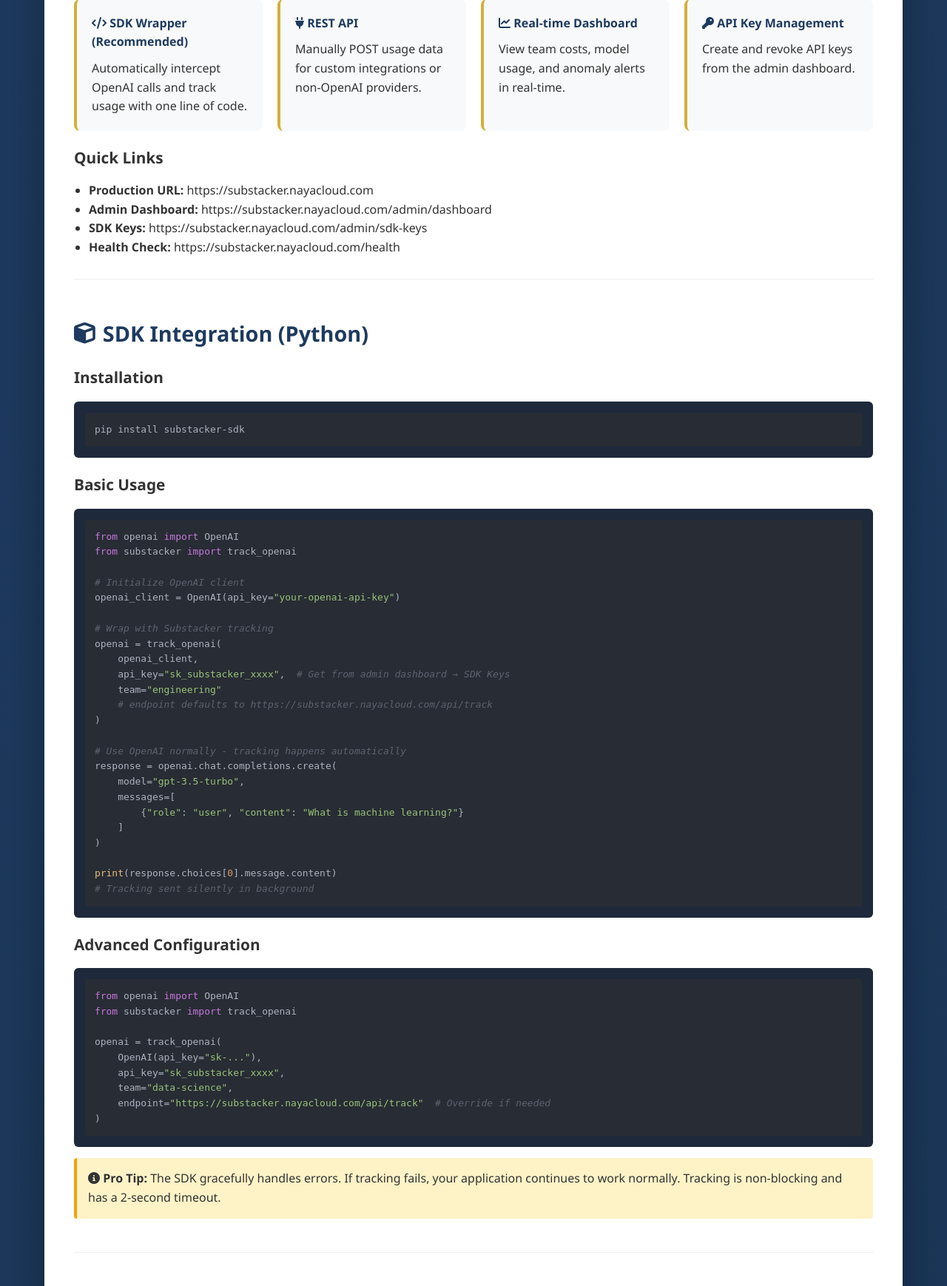
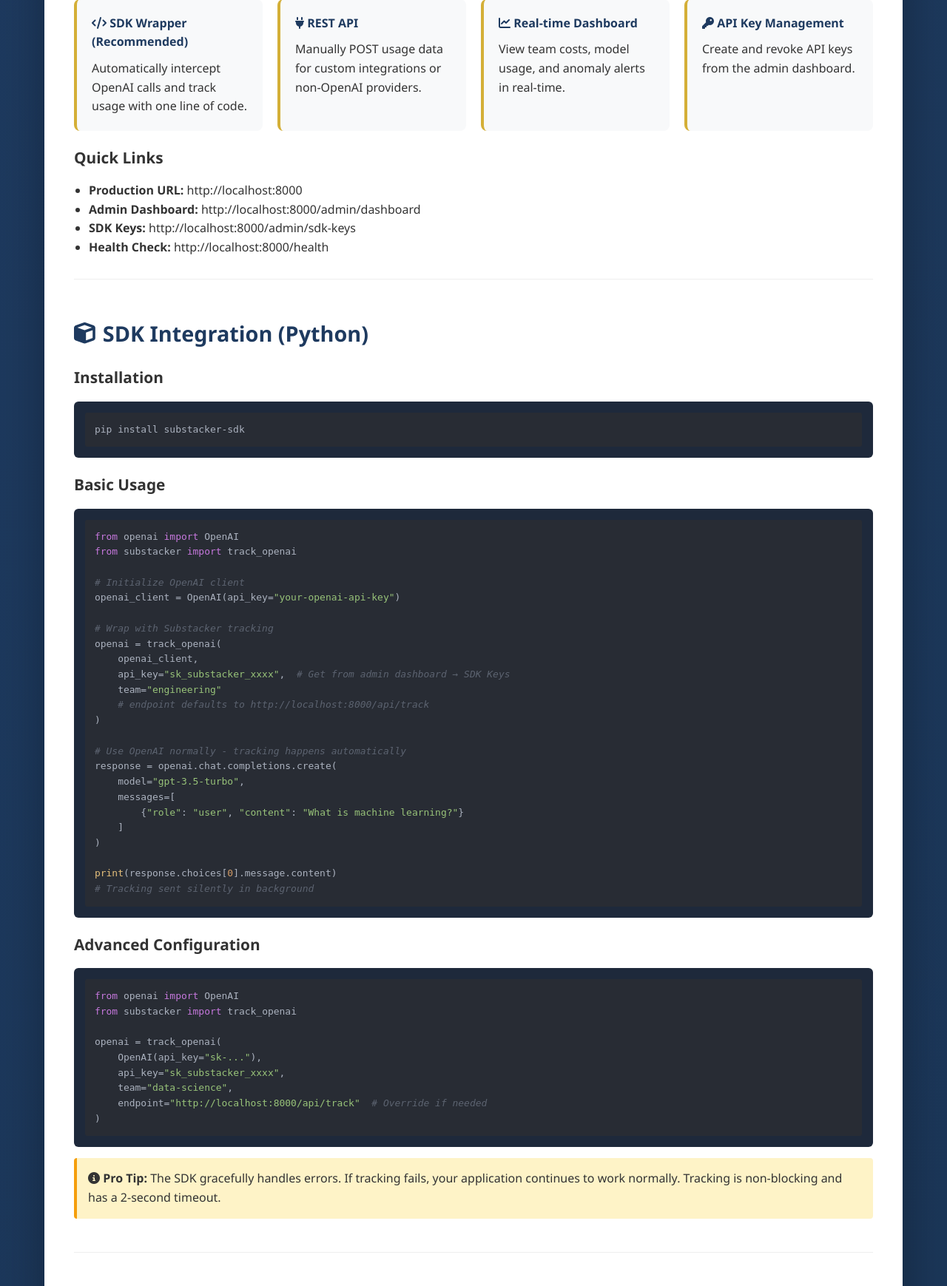
Before and after one commit to Vmnebula/substacker, a Python web app: template templates/dev_docs.html in a window 1280 px wide. Shown: the part 335-2074 px from the top of the page at 74% size. Run offline with Jinja, Linux system fonts and the light colour scheme; the template is opened without the code that fills it, so the values that code supplies are empty; some libraries are stand-ins or nearby versions.

Commit message:
chore(sanitize): sanitize all residual domain and internal email references to generic/vmnebula

```diff
--- a/static/js/export.js
+++ b/static/js/export.js
@@ -201,7 +201,7 @@ class DataExporter {
         </table>
 
         <div class="footer">
-            <p>Generated by Substacker | <a href="https://substacker.nayacloud.com">substacker.nayacloud.com</a></p>
+            <p>Generated by Substacker | <a href="http://localhost:8000">localhost:8000</a></p>
         </div>
     </div>
 </body>
--- a/substacker_sdk/setup.py
+++ b/substacker_sdk/setup.py
@@ -7,11 +7,11 @@ setup(
     name="substacker-sdk",
     version="0.1.0",
     author="Substacker",
-    author_email="support@substacker.nayacloud.com",
+    author_email="support@vmnebula.com",
     description="Real-time AI cost tracking for OpenAI",
     long_description=long_description,
     long_description_content_type="text/markdown",
-    url="https://github.com/substacker/sdk",
+    url="https://github.com/Vmnebula/substacker",
     packages=find_packages(),
     classifiers=[
         "Development Status :: 3 - Alpha",
--- a/substacker_sdk/tracker.py
+++ b/substacker_sdk/tracker.py
@@ -12,7 +12,7 @@ import tiktoken
 class SubstackerTracker:
     """Wrapper for OpenAI client that tracks usage"""
 
-    def __init__(self, openai_client, api_key: str, team: str, endpoint: str = "https://substacker.nayacloud.com/api/track"):
+    def __init__(self, openai_client, api_key: str, team: str, endpoint: str = "http://localhost:8000/api/track"):
         """
         Initialize tracker
 
@@ -137,7 +137,7 @@ class ChatProxy:
         return getattr(self._original, name)
 
 
-def track_openai(openai_client, api_key: str, team: str, endpoint: str = "https://substacker.nayacloud.com/api/track"):
+def track_openai(openai_client, api_key: str, team: str, endpoint: str = "http://localhost:8000/api/track"):
     """
     Wrap OpenAI client to track API usage in real-time
 
--- a/templates/analyzer.html
+++ b/templates/analyzer.html
@@ -270,7 +270,7 @@ response = openai.chat.completions.create(
                                         </a>
                                     </li>
                                     <li style="padding: 8px 0;">
-                                        <a href="mailto:support@substacker.nayacloud.com" style="color: #3b82f6; text-decoration: none;">
+                                        <a href="mailto:support@vmnebula.com" style="color: #3b82f6; text-decoration: none;">
                                             <i class="fas fa-envelope"></i> Contact Support
                                         </a>
                                     </li>
--- a/templates/csv-guide.html
+++ b/templates/csv-guide.html
@@ -699,7 +699,7 @@ gemini-pro,75,150,bob@datascience.example.com</div>
         </div>
 
         <div class="footer">
-            <p>Questions? <a href="mailto:support@substacker.nayacloud.com" class="back-link">Contact Support</a></p>
+            <p>Questions? <a href="mailto:support@vmnebula.com" class="back-link">Contact Support</a></p>
             <p style="font-size: 0.9em; color: #999;">Max file: 10MB | Max rows: 100,000 | Supported formats: CSV, JSON</p>
         </div>
     </div>
--- a/templates/dev_docs.html
+++ b/templates/dev_docs.html
@@ -237,10 +237,10 @@
 
                 <h3>Quick Links</h3>
                 <ul style="margin-left: 20px;">
-                    <li><strong>Production URL:</strong> https://substacker.nayacloud.com</li>
-                    <li><strong>Admin Dashboard:</strong> https://substacker.nayacloud.com/admin/dashboard</li>
-                    <li><strong>SDK Keys:</strong> https://substacker.nayacloud.com/admin/sdk-keys</li>
-                    <li><strong>Health Check:</strong> https://substacker.nayacloud.com/health</li>
+                    <li><strong>Production URL:</strong> http://localhost:8000</li>
+                    <li><strong>Admin Dashboard:</strong> http://localhost:8000/admin/dashboard</li>
+                    <li><strong>SDK Keys:</strong> http://localhost:8000/admin/sdk-keys</li>
+                    <li><strong>Health Check:</strong> http://localhost:8000/health</li>
                 </ul>
             </div>
 
@@ -263,7 +263,7 @@ openai = track_openai(
     openai_client,
     api_key="sk_substacker_xxxx",  # Get from admin dashboard → SDK Keys
     team="engineering"
-    # endpoint defaults to https://substacker.nayacloud.com/api/track
+    # endpoint defaults to http://localhost:8000/api/track
 )
 
 # Use OpenAI normally - tracking happens automatically
@@ -285,7 +285,7 @@ openai = track_openai(
     OpenAI(api_key="sk-..."),
     api_key="sk_substacker_xxxx",
     team="data-science",
-    endpoint="https://substacker.nayacloud.com/api/track"  # Override if needed
+    endpoint="http://localhost:8000/api/track"  # Override if needed
 )</code></pre>
 
                 <div class="note">
@@ -299,7 +299,7 @@ openai = track_openai(
 
                 <h3>Authentication</h3>
                 <p>All API requests require the <code>X-API-Key</code> header:</p>
-                <pre><code class="language-bash">curl https://substacker.nayacloud.com/api/track \
+                <pre><code class="language-bash">curl http://localhost:8000/api/track \
   -H "X-API-Key: sk_substacker_xxxx" \
   -H "Content-Type: application/json" \
   -d '{...}'</code></pre>
@@ -358,7 +358,7 @@ openai = track_openai(
                 </table>
 
                 <h4>Example Request</h4>
-                <pre><code class="language-bash">curl -X POST https://substacker.nayacloud.com/api/track \
+                <pre><code class="language-bash">curl -X POST http://localhost:8000/api/track \
   -H "X-API-Key: sk_substacker_abc123..." \
   -H "Content-Type: application/json" \
   -d '{
@@ -394,7 +394,7 @@ openai = track_openai(
                 <p>Fetch real-time team cost breakdown and recent usage.</p>
 
                 <h4>Example Request</h4>
-                <pre><code class="language-bash">curl -X GET https://substacker.nayacloud.com/api/dashboard/realtime \
+                <pre><code class="language-bash">curl -X GET http://localhost:8000/api/dashboard/realtime \
   -H "X-API-Key: sk_substacker_abc123..."</code></pre>
 
                 <h4>Example Response</h4>
@@ -433,7 +433,7 @@ openai = track_openai(
                 </div>
 
                 <h4>Request</h4>
-                <pre><code class="language-bash">curl -X POST https://substacker.nayacloud.com/api/generate-key \
+                <pre><code class="language-bash">curl -X POST http://localhost:8000/api/generate-key \
   -H "Cookie: admin_token=..." \
   -d "email=user@example.com"</code></pre>
 
@@ -454,7 +454,7 @@ openai = track_openai(
                 </div>
 
                 <h4>Request</h4>
-                <pre><code class="language-bash">curl -X POST https://substacker.nayacloud.com/api/revoke-key \
+                <pre><code class="language-bash">curl -X POST http://localhost:8000/api/revoke-key \
   -H "Cookie: admin_token=..." \
   -d "key_prefix=sk_substacker_abc"</code></pre>
 
@@ -525,7 +525,7 @@ for i in range(10):
                 <pre><code class="language-python">import requests
 
 api_key = "sk_substacker_..."
-endpoint = "https://substacker.nayacloud.com/api/track"
+endpoint = "http://localhost:8000/api/track"
 
 payload = {
     "team": "engineering",
@@ -547,7 +547,7 @@ print(response.json())</code></pre>
                 <pre><code class="language-javascript">const axios = require('axios');
 
 const apiKey = 'sk_substacker_...';
-const endpoint = 'https://substacker.nayacloud.com/api/track';
+const endpoint = 'http://localhost:8000/api/track';
 
 const payload = {
   team: 'engineering',
@@ -566,7 +566,7 @@ axios.post(endpoint, payload, {
 });</code></pre>
 
                 <h3>cURL</h3>
-                <pre><code class="language-bash">curl -X POST https://substacker.nayacloud.com/api/track \
+                <pre><code class="language-bash">curl -X POST http://localhost:8000/api/track \
   -H "X-API-Key: sk_substractor_..." \
   -H "Content-Type: application/json" \
   -d '{
@@ -609,13 +609,13 @@ axios.post(endpoint, payload, {
                 <h2><i class="fas fa-headset"></i> Support</h2>
 
                 <div class="success">
-                    <strong><i class="fas fa-envelope"></i> Email:</strong> support@substacker.nayacloud.com
+                    <strong><i class="fas fa-envelope"></i> Email:</strong> support@vmnebula.com
                 </div>
                 <div class="success">
                     <strong><i class="fas fa-bug"></i> Report Issues:</strong> GitHub Issues
                 </div>
                 <div class="success">
-                    <strong><i class="fas fa-chart-line"></i> Status:</strong> <a href="https://substacker.nayacloud.com/health">Health Check</a>
+                    <strong><i class="fas fa-chart-line"></i> Status:</strong> <a href="http://localhost:8000/health">Health Check</a>
                 </div>
             </div>
         </div>
```
Also changed, not shown: docs/architecture/NETWORK_DIAGRAM.txt (+11 -11 lines), substacker_sdk/README.md, 1 other file.
